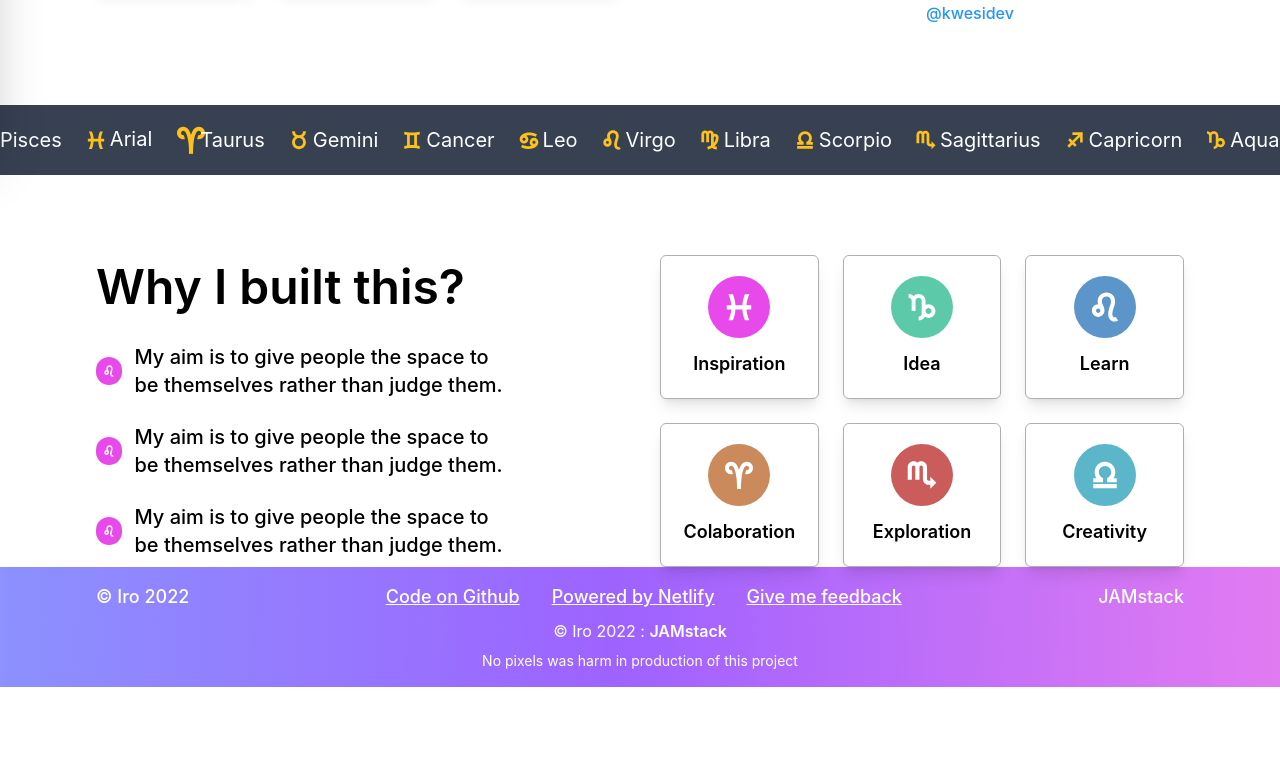
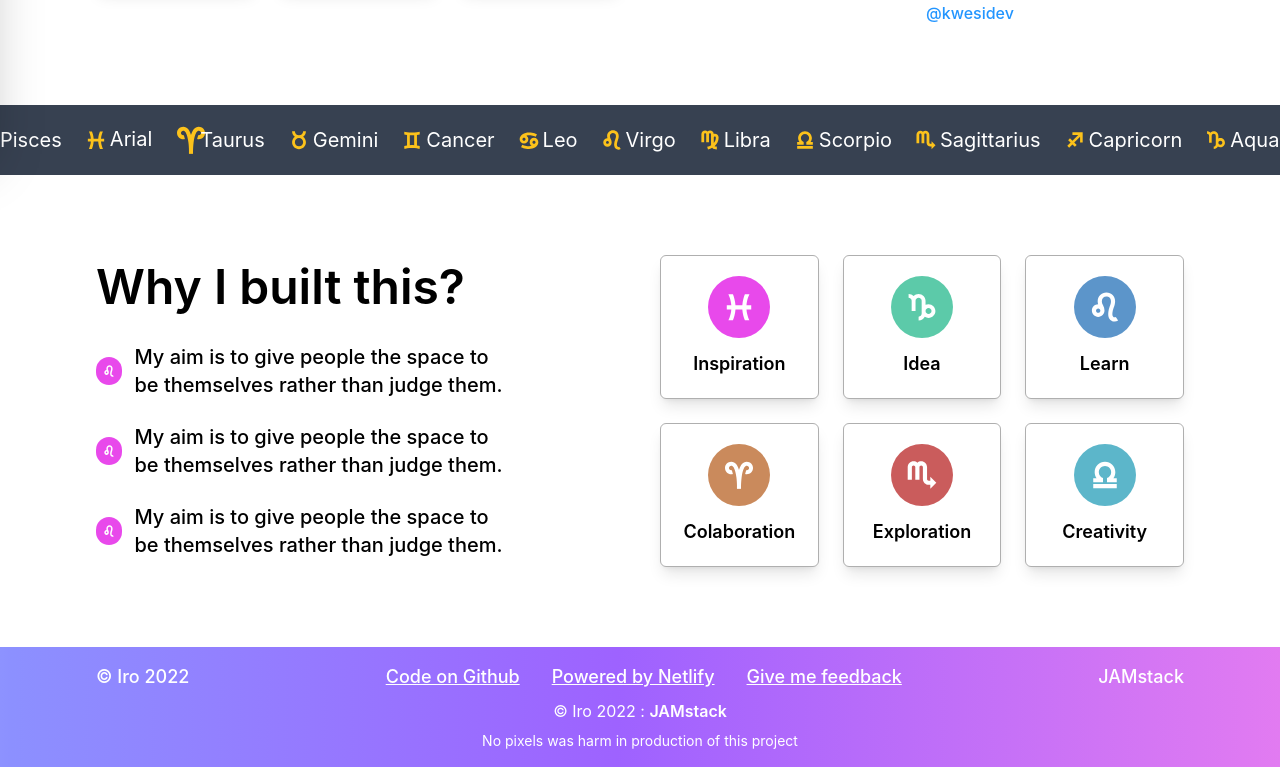
Before and after one commit to Nakamcode/Iro, a Next.js app: page /about in a window 1280 px wide. Shown: the part 651-1418 px from the top of the page. Before the commit the page ends 1338 px from the top, so only its background shows below. Built offline with nearby package versions, Linux system fonts and the light colour scheme.

Commit message:
style: added margin top to footer

```diff
--- a/components/layout/Footer.js
+++ b/components/layout/Footer.js
@@ -3,7 +3,7 @@ import React from "react";
 const Footer = () => {
 	return (
 		<>
-			<footer className="background-gradient w-full text-white h-[120px] md:h-fit md:py-12 sm:px-5 px-24 md:px-12 flex flex-col items-center justify-center md:items-start">
+			<footer className="background-gradient w-full text-white relative mt-[80px] h-[120px] md:h-fit md:py-12 sm:px-5 px-24 md:px-12 flex flex-col items-center justify-center md:items-start">
 				<div className="md:hidden w-full flex justify-between items-center mb-2 font-medium text-lg">
 					<p>&copy; Iro 2022</p>
 					<ul className="flex items-center space-x-8">
```
